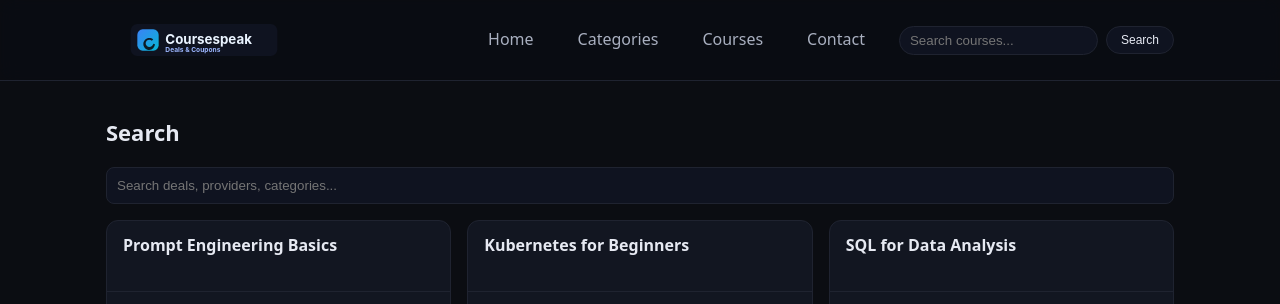
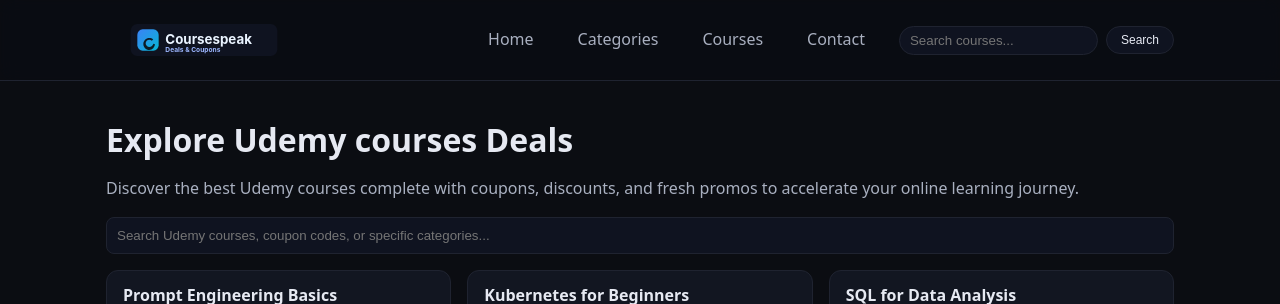
Before and after one commit to Coutons/courseswyn, a Next.js app: page /search in a window 1280 px wide. Shown: the top 304 px of the page. Built offline with nearby package versions, Linux system fonts and the light colour scheme; no server answers; grey boxes are pictures that could not be loaded.

Commit message:
Finalize search page SEO copy in English

```diff
--- /dev/null
+++ b/app/search/SearchClient.tsx
@@ -0,0 +1,66 @@
+"use client";
+
+import { useEffect, useMemo, useState } from "react";
+import DealCard from "@/components/DealCard";
+import type { Deal } from "@/types/deal";
+
+const PRIMARY_KEYWORD = "Udemy courses";
+
+export default function SearchClient() {
+  const [q, setQ] = useState("");
+  const [deals, setDeals] = useState<Deal[]>([]);
+
+  useEffect(() => {
+    fetch("/api/deals?page=1&pageSize=100")
+      .then((response) => response.json())
+      .then((data) => setDeals(data.items ?? []))
+      .catch(() => setDeals([]));
+  }, []);
+
+  const filtered = useMemo(() => {
+    const term = q.trim().toLowerCase();
+    if (!term) return deals;
+    return deals.filter((deal) => {
+      const title = deal.title.toLowerCase();
+      const provider = deal.provider.toLowerCase();
+      const category = (deal.category ?? "").toLowerCase();
+      const slug = (deal.slug ?? "").toLowerCase();
+      return (
+        title.includes(term) ||
+        provider.includes(term) ||
+        category.includes(term) ||
+        slug.includes(term)
+      );
+    });
+  }, [q, deals]);
+
+  return (
+    <div>
+      <h1 style={{ marginBottom: 12 }}>Explore {PRIMARY_KEYWORD} Deals</h1>
+      <p className="muted" style={{ marginBottom: 18 }}>
+        Discover the best {PRIMARY_KEYWORD} complete with coupons, discounts, and fresh promos to
+        accelerate your online learning journey.
+      </p>
+      <input
+        value={q}
+        onChange={(event) => setQ(event.target.value)}
+        placeholder="Search Udemy courses, coupon codes, or specific categories..."
+        style={{
+          width: "100%",
+          padding: 10,
+          borderRadius: 8,
+          border: "1px solid #1f2330",
+          background: "#0f1320",
+          color: "#e6e9f2",
+          marginBottom: 16,
+        }}
+        aria-label="Search Udemy courses"
+      />
+      <div className="grid">
+        {filtered.map((deal) => (
+          <DealCard key={deal.id} deal={deal} />
+        ))}
+      </div>
+    </div>
+  );
+}
--- a/app/search/page.tsx
+++ b/app/search/page.tsx
@@ -1,53 +1,29 @@
-"use client";
-import { useEffect, useMemo, useState } from "react";
-import DealCard from "@/components/DealCard";
-import type { Deal } from "@/types/deal";
+import type { Metadata } from "next";
+import SearchClient from "./SearchClient";
+
+const PRIMARY_KEYWORD = "Udemy courses";
+
+export const metadata: Metadata = {
+  title: `${PRIMARY_KEYWORD} Deals & Coupons | Coursespeak`,
+  description: "Discover the latest Udemy courses coupons and discounts curated by Coursespeak.",
+  keywords: [
+    "Udemy courses",
+    "Udemy coupons",
+    "Udemy discounts",
+    "online course deals",
+    "elearning promotions",
+  ],
+  openGraph: {
+    title: `${PRIMARY_KEYWORD} Deals & Coupons | Coursespeak`,
+    description: "A curated list of Udemy courses deals, coupons, and limited-time discounts to boost your skills.",
+    type: "website",
+    url: "/search",
+  },
+  alternates: {
+    canonical: "/search",
+  },
+};
 
 export default function SearchPage() {
-  const [q, setQ] = useState("");
-  const [deals, setDeals] = useState<Deal[]>([]);
-
-  useEffect(() => {
-    // Fetch a larger page to have enough data for client-side filtering in this demo
-    fetch("/api/deals?page=1&pageSize=100")
-      .then((r) => r.json())
-      .then((data) => setDeals(data.items ?? []))
-      .catch(() => setDeals([]));
-  }, []);
-
-  const filtered = useMemo(() => {
-    const term = q.trim().toLowerCase();
-    if (!term) return deals;
-    return deals.filter(
-      (d) =>
-        d.title.toLowerCase().includes(term) ||
-        d.provider.toLowerCase().includes(term) ||
-        (d.category ?? "").toLowerCase().includes(term)
-    );
-  }, [q, deals]);
-
-  return (
-    <div>
-      <h2>Search</h2>
-      <input
-        value={q}
-        onChange={(e) => setQ(e.target.value)}
-        placeholder="Search deals, providers, categories..."
-        style={{
-          width: "100%",
-          padding: 10,
-          borderRadius: 8,
-          border: "1px solid #1f2330",
-          background: "#0f1320",
-          color: "#e6e9f2",
-          marginBottom: 16,
-        }}
-      />
-      <div className="grid">
-        {filtered.map((d) => (
-          <DealCard key={d.id} deal={d} />
-        ))}
-      </div>
-    </div>
-  );
+  return <SearchClient />;
 }
```
